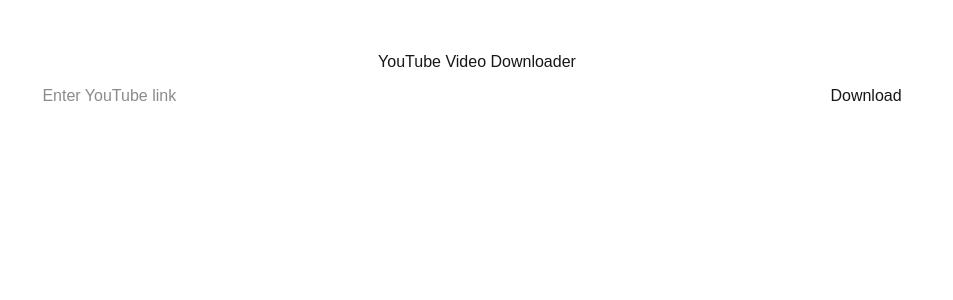
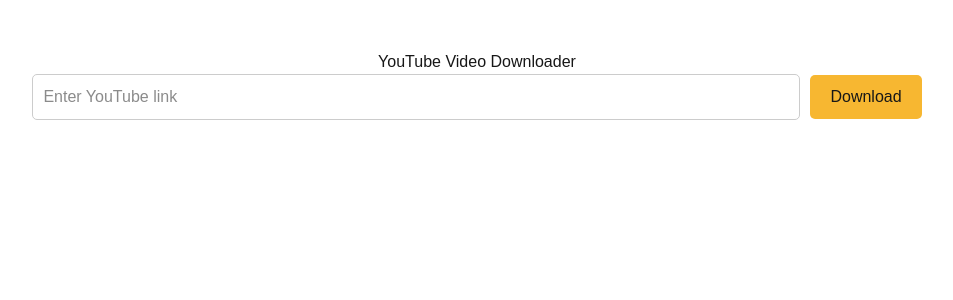
Before and after one commit to BLOUDANJEWELLERY/Pixora, a Next.js app in the folder bg/: page /yt-download in a window 1280 px wide. Shown: the top 300 px of the page, without its empty margins (163-1116 px from the left). Built offline with nearby package versions, Linux system fonts and the light colour scheme.

Commit message:
Update yt-download.js

```diff
--- a/bg/pages/yt-download.js
+++ b/bg/pages/yt-download.js
@@ -4,21 +4,46 @@ export default function DownloadPage() {
   const [url, setUrl] = useState('');
 
   const handleDownload = () => {
-    if (!url) return;
-    window.location.href = `/api/yt-download?url=${encodeURIComponent(url)}`;
+    if (!url) return alert('Enter a YouTube URL');
+
+    const PUPPETEER_SERVER = 'https://gold-rate-vt9u.onrender.com'; // Your Render server URL
+
+    // Open the Puppeteer server download endpoint in a new tab
+    window.open(`${PUPPETEER_SERVER}/download?url=${encodeURIComponent(url)}`, '_blank');
   };
 
   return (
-    <div style={{ textAlign: 'center', marginTop: '50px' }}>
+    <div style={{
+      textAlign: 'center',
+      marginTop: '50px',
+      fontFamily: 'Arial, sans-serif'
+    }}>
       <h1>YouTube Video Downloader</h1>
       <input
         type="text"
         placeholder="Enter YouTube link"
         value={url}
         onChange={e => setUrl(e.target.value)}
-        style={{ width: '60%', padding: '10px' }}
+        style={{
+          width: '60%',
+          padding: '10px',
+          fontSize: '16px',
+          borderRadius: '5px',
+          border: '1px solid #ccc'
+        }}
       />
-      <button onClick={handleDownload} style={{ padding: '10px 20px', marginLeft: '10px' }}>
+      <button
+        onClick={handleDownload}
+        style={{
+          padding: '10px 20px',
+          marginLeft: '10px',
+          fontSize: '16px',
+          borderRadius: '5px',
+          backgroundColor: '#f7b731',
+          border: 'none',
+          cursor: 'pointer'
+        }}
+      >
         Download
       </button>
     </div>
```
